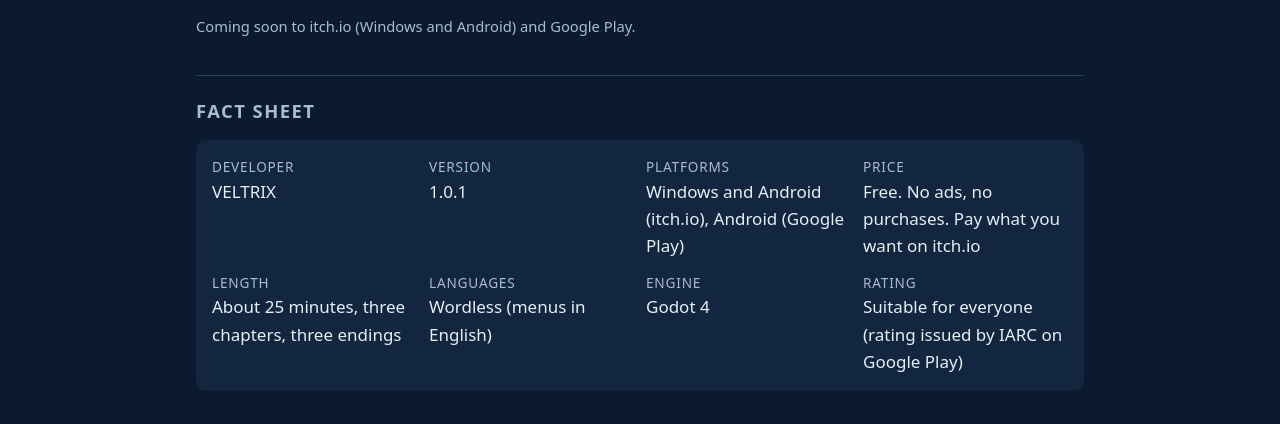
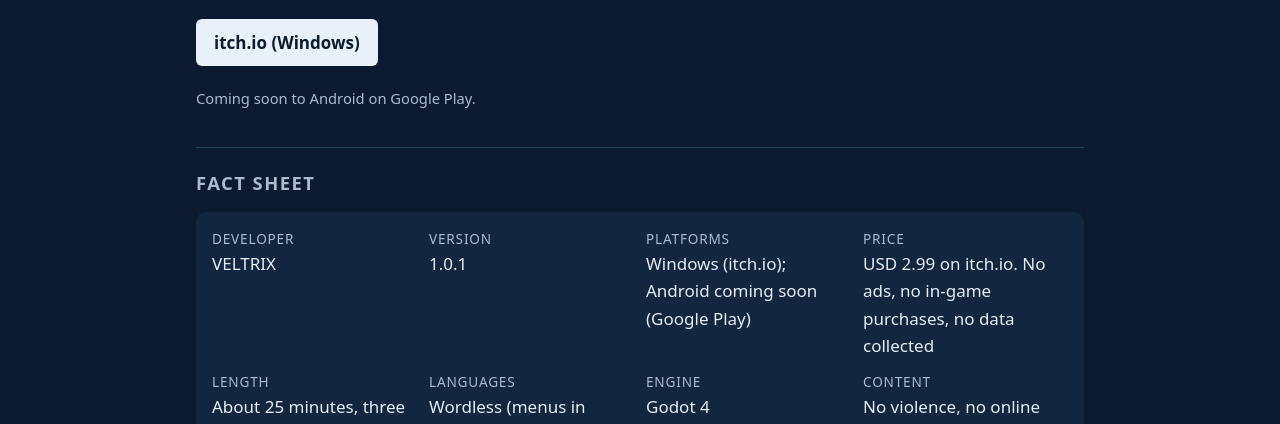
Before and after one commit to rahimuddin12u/veltrix, a plain HTML site: page bring-the-penguin-back/index.html in a window 1280 px wide. Shown: the part 526-950 px from the top of the page. Drawn offline with Linux system fonts and the light colour scheme.

Commit message:
Bring the Penguin Back: itch.io link; price USD 2.99; Android coming soon
Co-Authored-By: Claude Opus 5.5 <noreply@anthropic.com>
Claude-Session: https://claude.ai/code/session_011JVR6FMSLUVdsEskc57hn8

```diff
--- a/bring-the-penguin-back/index.html
+++ b/bring-the-penguin-back/index.html
@@ -4,7 +4,7 @@
 <meta charset="utf-8">
 <meta name="viewport" content="width=device-width, initial-scale=1">
 <title>Bring the Penguin Back · VELTRIX</title>
-<meta name="description" content="A young penguin follows its parent across Antarctica. A short, wordless adventure by VELTRIX for Windows and Android.">
+<meta name="description" content="A young penguin follows its parent across Antarctica. A short, wordless adventure by VELTRIX for Windows, coming soon to Android.">
 <meta property="og:title" content="Bring the Penguin Back">
 <meta property="og:description" content="A young penguin follows its parent across Antarctica. A quiet, wordless journey.">
 <meta property="og:image" content="images/header_1920x550.jpg">
@@ -35,19 +35,22 @@
   <p class="lede">One morning, one of the colony walks away across the ice, and never looks back. You are the young one who goes after him.</p>
 
   <!-- links: filled in by tools/fill_publishing_details.py -->
-  <p class="note">Coming soon to itch.io (Windows and Android) and Google Play.</p>
+  <p class="buttons">
+    <a href="https://realtiger.itch.io/bringthepenguinback">itch.io (Windows)</a>
+  </p>
+  <p class="note">Coming soon to Android on Google Play.</p>
   <!-- /links -->
 
   <h2>Fact sheet</h2>
   <div class="facts">
     <div><span>Developer</span>VELTRIX</div>
     <div><span>Version</span>1.0.1</div>
-    <div><span>Platforms</span>Windows and Android (itch.io), Android (Google Play)</div>
-    <div><span>Price</span>Free. No ads, no purchases. Pay what you want on itch.io</div>
+    <div><span>Platforms</span>Windows (itch.io); Android coming soon (Google Play)</div>
+    <div><span>Price</span>USD 2.99 on itch.io. No ads, no in-game purchases, no data collected</div>
     <div><span>Length</span>About 25 minutes, three chapters, three endings</div>
     <div><span>Languages</span>Wordless (menus in English)</div>
     <div><span>Engine</span>Godot 4</div>
-    <div><span>Rating</span>Suitable for everyone (rating issued by IARC on Google Play)</div>
+    <div><span>Content</span>No violence, no online interaction, no in-game purchases</div>
   </div>
 
   <h2>About the game</h2>
```
Also changed, not shown: index.html (+1 -1 lines).
